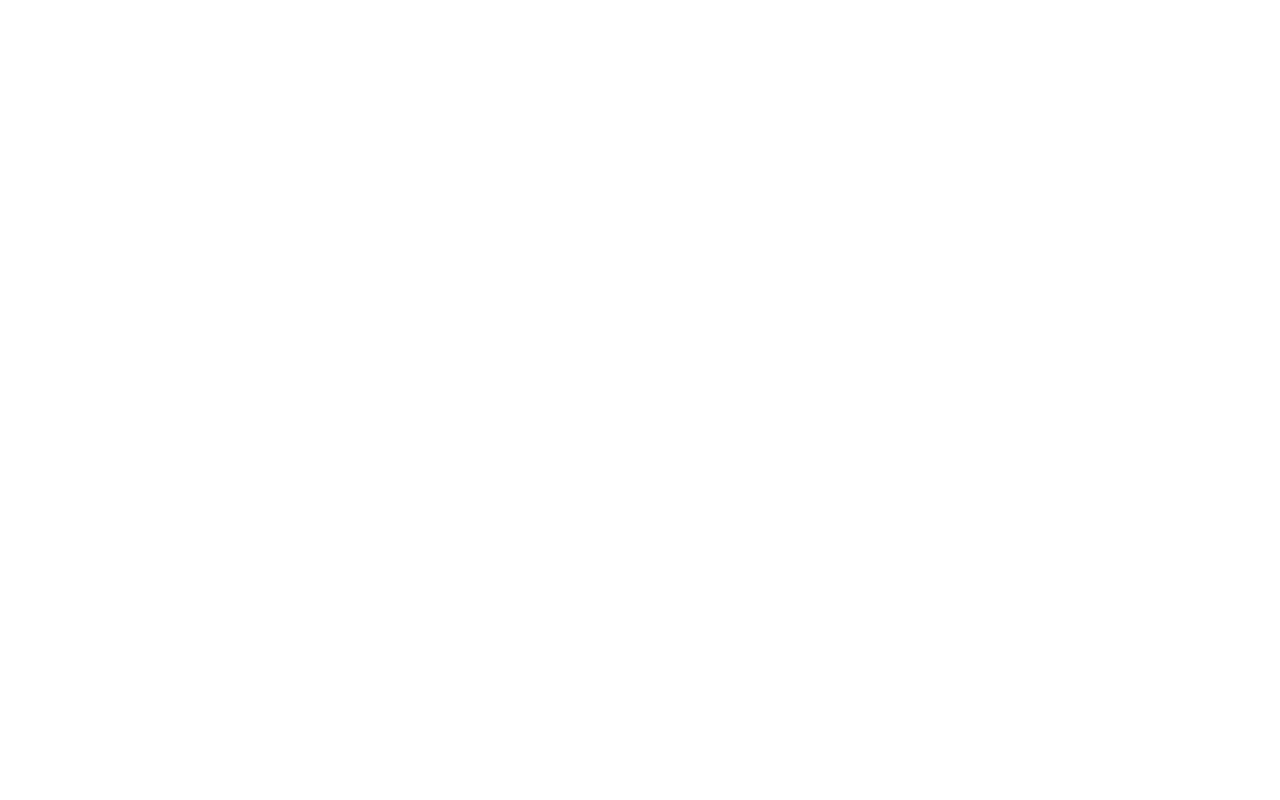
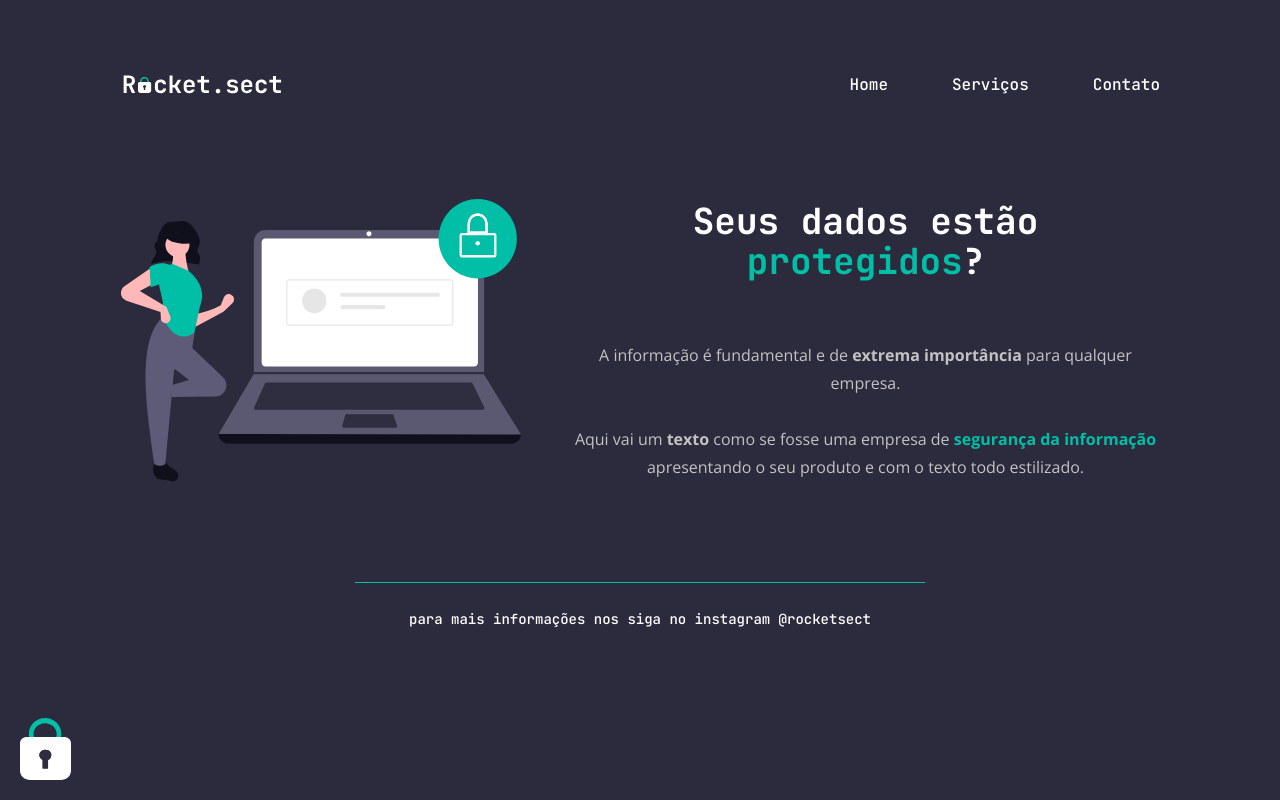
Before and after one commit to emanueltavecia/rocket.sect, a plain HTML site: page index.html in a window 1280 px wide. Drawn offline with nearby package versions, Linux system fonts and the light colour scheme.

Commit message:
add extra project 02 structure and style

```diff
--- a/index.html
+++ b/index.html
@@ -1,11 +1,51 @@
 <!DOCTYPE html>
 <html lang="en">
-<head>
-  <meta charset="UTF-8">
-  <meta name="viewport" content="width=device-width, initial-scale=1.0">
-  <title>Document</title>
-</head>
-<body>
+  <head>
+    <meta charset="UTF-8" />
+    <meta name="viewport" content="width=device-width, initial-scale=1.0" />
+    <title>Extra Project 02 - Explorer - Land 02</title>
+    <link rel="preconnect" href="https://fonts.googleapis.com" />
+    <link rel="preconnect" href="https://fonts.gstatic.com" crossorigin />
+    <link
+      href="https://fonts.googleapis.com/css2?family=JetBrains+Mono:wght@500;700&family=Open+Sans:wght@400;700&display=swap"
+      rel="stylesheet"
+    />
+    <link rel="stylesheet" href="style.css" />
+  </head>
+  <body>
+    <div class="page">
+      <nav>
+        <a href="#"><img src="assets/logo.svg" alt="Logo" /></a>
+        <ul>
+          <li><a href="#">Home</a></li>
+          <li><a href="#">Serviços</a></li>
+          <li><a href="#">Contato</a></li>
+        </ul>
+      </nav>
 
-</body>
+      <main>
+        <img src="assets/img.svg" alt="Illustration" />
+
+        <section>
+          <h1>Seus dados estão <span>protegidos</span>?</h1>
+          <p>
+            A informação é fundamental e de
+            <strong> extrema importância </strong> para qualquer empresa.
+            <br />
+            <br />
+            Aqui vai um <strong>texto</strong> como se fosse uma empresa de
+            <span>segurança da informação</span> apresentando o seu produto e
+            com o texto todo estilizado.
+          </p>
+        </section>
+      </main>
+
+      <footer>
+        <div class="line"></div>
+        <p>para mais informações nos siga no instagram @rocketsect</p>
+      </footer>
+
+      <img id="dec" src="assets/dec.svg" />
+    </div>
+  </body>
 </html>
--- a/style.css
+++ b/style.css
@@ -0,0 +1,89 @@
+* {
+  margin: 0;
+  padding: 0;
+  box-sizing: border-box;
+}
+body {
+  background-color: #2c2b3d;
+}
+
+.page {
+  max-width: 1080px;
+  margin: 70px auto 0;
+  padding: 0 20px;
+}
+
+nav {
+  display: flex;
+  justify-content: space-between;
+  align-items: center;
+  font-family: 'JetBrains Mono', monospace;
+}
+
+nav ul {
+  display: flex;
+  list-style: none;
+  gap: 64px;
+}
+
+nav ul li a {
+  text-decoration: none;
+  color: #ffffff;
+}
+nav ul li a:hover {
+  font-weight: bold;
+}
+
+main {
+  margin-top: 100px;
+  display: flex;
+  justify-content: space-between;
+  align-items: center;
+  gap: 50px;
+  text-align: center;
+}
+
+section {
+  max-width: 615px;
+}
+
+h1 {
+  color: #ffffff;
+  font-family: 'JetBrains Mono', monospace;
+  line-height: 40px;
+  font-size: 36px;
+  margin-bottom: 60px;
+}
+h1 span {
+  color: #00bfa6;
+}
+
+section p {
+  font-family: 'Open Sans', sans-serif;
+  color: #c2c2c2;
+  line-height: 28px;
+}
+section p span {
+  font-weight: bold;
+  color: #00bfa6;
+}
+
+footer {
+  width: 570px;
+  margin: 100px auto 23px;
+  color: #ffffff;
+  font-family: 'JetBrains Mono', monospace;
+  font-size: 14px;
+  text-align: center;
+}
+footer div {
+  border-top: #00bfa6 1px solid;
+  margin-bottom: 27px;
+}
+
+#dec {
+  position: fixed;
+  left: 0;
+  bottom: 0;
+  padding: 20px;
+}
```
Also changed, not shown: 1 other file.
